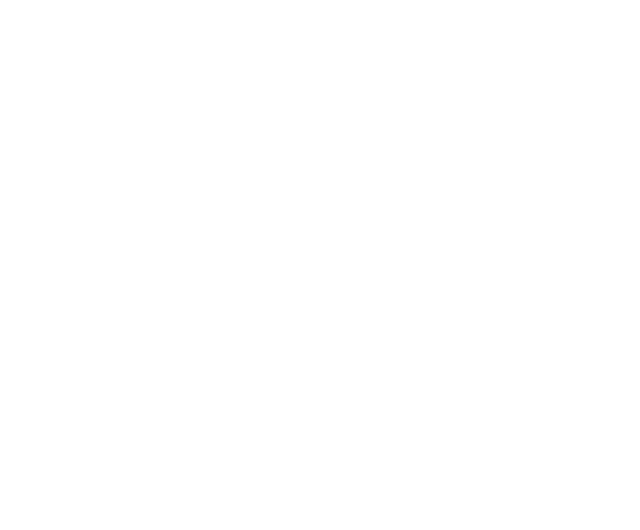
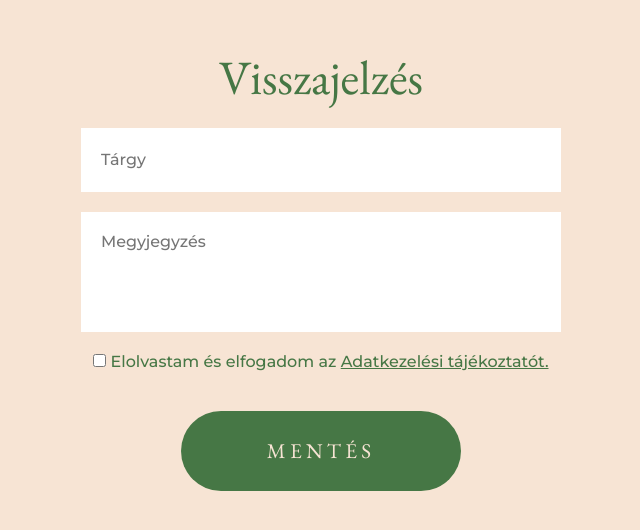
Before and after one commit to BuczkoBalazs/uibuild-form-light, a plain HTML site: page frontend/index.html in a window 1280 px wide. Shown: the part 132-662 px from the top of the page, without its empty margins (319-959 px from the left). Drawn offline with nearby package versions, Linux system fonts and the light colour scheme.

Commit message:
Job is done.

```diff
--- /dev/null
+++ b/frontend/ejnye.css
@@ -0,0 +1,131 @@
+/* BEGINNING OF CSS RESET */
+
+* {
+    margin: 0;
+    padding: 0;
+    border: 0;
+    outline: none;
+    box-sizing: border-box;
+    background: transparent;
+    font-family: inherit;
+  }
+  a{
+    text-decoration: none;
+  }
+  a img {
+    border: none;
+  }
+
+  button,
+  a {
+    cursor: pointer;
+    color: inherit;
+  }
+
+  textarea {
+    resize: none;
+  }
+
+  button,
+  textarea,
+  select {
+    appearance: none !important;
+    border-radius: 0;
+  }
+
+/* END OF CSS RESET */
+
+
+html body {
+    background-color: #f7e4d4;
+}
+
+#root {
+    display: flex;
+    flex-direction: column;
+    justify-content: center;
+    align-items: center;
+    width: 100%;
+    height: 100vh;
+    margin: auto;
+}
+
+#root h1 {
+    margin-bottom: 20px;
+    font-family: 'EB Garamond', serif;
+    font-weight: 400;
+    font-size: 48px;
+    color: #467745;
+}
+
+.input1 {
+    width: 100%;
+    max-width: 480px;
+    height: 64px;
+    margin-bottom: 20px;
+    padding-left: 20px;
+    font-family: 'Montserrat', sans-serif;
+    font-weight: 500;
+    font-size: 16px;
+    color: #467745;
+    background-color: #fff;
+}
+
+#root textarea {
+    width: 100%;
+    max-width: 480px;
+    height: 120px;
+    margin-bottom: 20px;
+    padding-top: 20px;
+    padding-left: 20px;
+    font-family: 'Montserrat', sans-serif;
+    font-weight: 500;
+    font-size: 16px;
+    color: #467745;
+    background-color: #fff;
+}
+
+#root form {
+    margin-bottom: 40px;
+}
+
+#root label {
+    font-family: 'Montserrat', sans-serif;
+    font-weight: 500;
+    font-size: 16px;
+    color: #467745;
+}
+
+
+#root button {
+    width:100%;
+    max-width: 280px;
+    height: 80px;
+    font-family: 'EB Garamond', serif;
+    font-weight: 400;
+    color: #f7e4d4;
+    font-size: 21px;
+    text-align: center;
+    letter-spacing: 0.2em;
+    text-transform: uppercase;
+    border-radius: 50px;
+    background-color: #467745;
+}
+
+@media screen and (max-width: 520px) {
+    #root h1 {
+        font-size: 36px;
+        text-align: left;
+    }
+    .input1 {
+        width: calc(100% - 40px);
+        margin-left: 20px;
+    }
+    #root textarea {
+        width: calc(100% - 40px);
+        margin-left: 20px;
+    }
+    #root form {
+        margin-left: 20px;
+    }
+}
--- a/frontend/index.html
+++ b/frontend/index.html
@@ -4,9 +4,24 @@
 	<meta charset="UTF-8">
 	<meta http-equiv="X-UA-Compatible" content="IE=edge">
 	<meta name="viewport" content="width=device-width, initial-scale=1.0">
-	<title>This is FRONTEND</title>
+	<link rel="preconnect" href="https://fonts.googleapis.com">
+	<link rel="preconnect" href="https://fonts.gstatic.com" crossorigin>
+	<link href="https://fonts.googleapis.com/css2?family=EB+Garamond&family=Montserrat:wght@500&display=swap" rel="stylesheet">
+	<link rel="stylesheet" href="ejnye.css">
+	<title>Nem tetszett a 3-as feladat</title>
 </head>
 <body>
-	<div id="root"></div>
+	<div id="root">
+		<h1>
+			Visszajelzés
+		</h1>
+		<input placeholder="Tárgy" type="text" class="input1">
+		<textarea name="textarea" placeholder="Megyjegyzés" cols="30" rows="10"></textarea>
+		<form>
+			<input type="checkbox" name="checkbox" class="input2">
+			<label for="checkbox">Elolvastam és elfogadom az <u>Adatkezelési tájékoztatót.</u></label>
+		</form>
+		<button>mentés</button>
+	</div>
 </body>
 </html>
```
